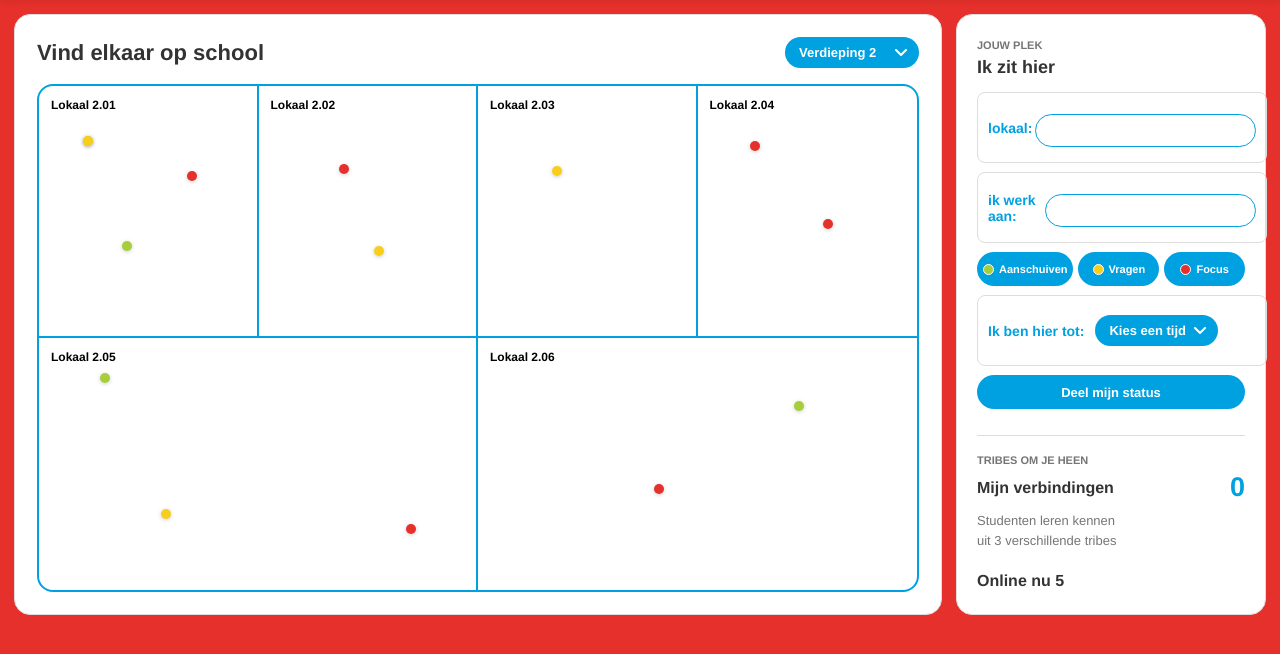
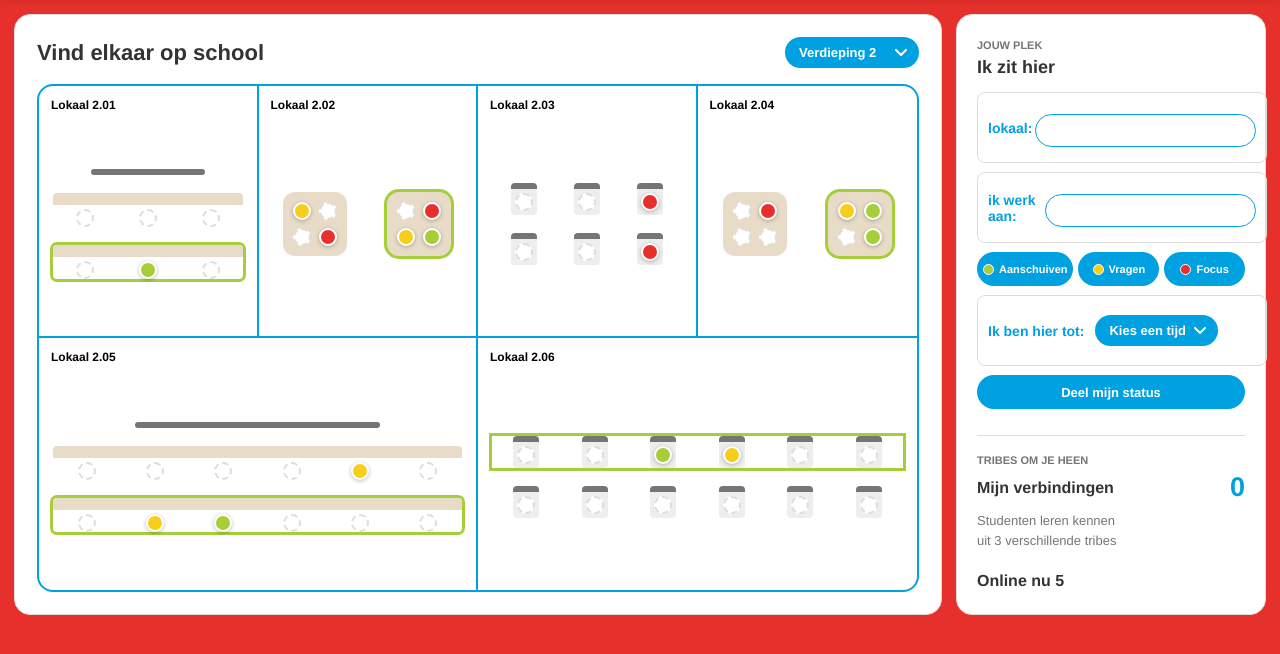
Before and after one commit to skocak123/TribeSpot, a PHP site: page / in a window 1280 px wide. Shown: the part 77-731 px from the top of the page. Run offline with PHP 8.4, Linux system fonts and the light colour scheme.

Commit message:
Tafels in plaats van stipjes, andere volgorde per verdieping
Lokalen zijn nu een klaslokaal, projectruimte of computerlokaal met
stoelen. Per verdieping staat in main.js welk soort lokaal waar komt.

Co-Authored-By: Claude Opus 5.5 <noreply@anthropic.com>

```diff
--- a/css/tribetown.css
+++ b/css/tribetown.css
@@ -147,7 +147,12 @@ h1 {
 
 .room {
   position: relative;
+  display: flex;
+  flex-direction: column;
+  justify-content: center;
+  gap: 18px;
   min-width: 0;
+  padding: 40px 14px 14px;
   border-right: 2px solid var(--hu-blauw);
   border-bottom: 2px solid var(--hu-blauw);
 }
@@ -172,12 +177,77 @@ h1 {
   border-bottom: 0;
 }
 
-.student-dot {
-  position: absolute;
-  width: 10px;
-  height: 10px;
+/* klaslokaal */
+.board {
+  width: 60%;
+  height: 6px;
+  margin: 0 auto;
+  border-radius: 3px;
+  background: var(--grijs);
+}
+
+.desk-row {
+  display: flex;
+  justify-content: space-around;
+  border-top: 12px solid #e8dcc8;
+  border-radius: 4px;
+  padding-top: 4px;
+}
+
+/* projectruimte */
+.project {
+  flex-direction: row;
+  flex-wrap: wrap;
+  align-items: center;
+  justify-content: space-around;
+}
+
+.group {
+  display: grid;
+  grid-template-columns: 1fr 1fr;
+  gap: 8px;
+  padding: 10px;
+  border-radius: 12px;
+  background: #e8dcc8;
+}
+
+/* computerlokaal */
+.pc-row {
+  display: flex;
+  justify-content: space-around;
+}
+
+.pc {
+  padding: 4px;
+  border-top: 6px solid var(--grijs);
+  border-radius: 4px;
+  background: #eee;
+}
+
+/* stoelen: leeg = stippellijn, bezet = statuskleur */
+.seat {
+  display: block;
+  width: 18px;
+  height: 18px;
+  box-sizing: border-box;
+  border: 2px dashed var(--rand);
   border-radius: 50%;
-  box-shadow: 0 1px 4px #0003;
+  background: white;
+}
+
+.seat.green,
+.seat.yellow,
+.seat.red {
+  border: 2px solid white;
+  box-shadow: 0 1px 4px #0004;
+  cursor: pointer;
+}
+
+/* tafel met iemand die aanschuiven aan heeft krijgt een groene rand */
+.desk-row:has(.green),
+.group:has(.green),
+.pc-row:has(.green) {
+  box-shadow: 0 0 0 3px var(--hu-groen);
 }
 
 .status-dot {
@@ -192,20 +262,6 @@ h1 {
 .blue { background: var(--geel); }
 .red { background: var(--hu-rood); }
 .green { background: var(--hu-groen); }
-
-.dot-1 { top: 20%; left: 20%; }
-.dot-2 { top: 34%; left: 68%; }
-.dot-3 { top: 62%; left: 38%; }
-.dot-4 { top: 31%; left: 37%; }
-.dot-5 { top: 64%; left: 53%; }
-.dot-6 { top: 32%; left: 34%; }
-.dot-7 { top: 22%; left: 24%; }
-.dot-8 { top: 53%; left: 57%; }
-.dot-9 { top: 14%; left: 14%; }
-.dot-10 { top: 68%; left: 28%; }
-.dot-11 { top: 74%; left: 84%; }
-.dot-12 { top: 25%; left: 72%; }
-.dot-13 { top: 58%; left: 40%; }
 
 .side-panel {
   display: flex;
--- a/index.html
+++ b/index.html
@@ -39,43 +39,13 @@
       </div>
 
       <div class="map">
-        <section class="room room-one">
-          <h2>Lokaal 2.01</h2>
-          <span class="student-dot blue dot-1" aria-label="Student 1"></span>
-          <span class="student-dot red dot-2" aria-label="Student 2"></span>
-          <span class="student-dot blue dot-1" aria-label="Student 3"></span>
-          <span class="student-dot green dot-3" aria-label="Student 4"></span>
-        </section>
-
-        <section class="room room-two">
-          <h2>Lokaal </h2>
-          <span class="student-dot red dot-4" aria-label="Student 5"></span>
-          <span class="student-dot blue dot-5" aria-label="Student 6"></span>
-        </section>
-
-        <section class="room room-three">
-          <h2>Lokaal </h2>
-          <span class="student-dot blue dot-6" aria-label="Student 7"></span>
-        </section>
-
-        <section class="room room-four">
-          <h2>Lokaal </h2>
-          <span class="student-dot red dot-7" aria-label="Student 8"></span>
-          <span class="student-dot red dot-8" aria-label="Student 9"></span>
-        </section>
-
-        <section class="room room-five">
-          <h2>Lokaal </h2>
-          <span class="student-dot green dot-9" aria-label="Student 10"></span>
-          <span class="student-dot blue dot-10" aria-label="Student 11"></span>
-          <span class="student-dot red dot-11" aria-label="Student 12"></span>
-        </section>
-
-        <section class="room room-six">
-          <h2>Lokaal </h2>
-          <span class="student-dot green dot-12" aria-label="Student 13"></span>
-          <span class="student-dot red dot-13" aria-label="Student 14"></span>
-        </section>
+        <!-- de tafels en stoelen worden gevuld door js/main.js -->
+        <section class="room room-one"><h2>Lokaal 2.01</h2></section>
+        <section class="room room-two"><h2>Lokaal </h2></section>
+        <section class="room room-three"><h2>Lokaal </h2></section>
+        <section class="room room-four"><h2>Lokaal </h2></section>
+        <section class="room room-five"><h2>Lokaal </h2></section>
+        <section class="room room-six"><h2>Lokaal </h2></section>
       </div>
     </section>
 
--- a/js/main.js
+++ b/js/main.js
@@ -1,6 +1,6 @@
 const floorMenu = document.querySelector(".floor-select");
 
-const roomTitles = document.querySelectorAll(".map .room h2");
+const rooms = document.querySelectorAll(".map .room");
 
 const groundFloorNames = [
   "Kantine",
@@ -10,15 +10,79 @@ const groundFloorNames = [
   "Lokaal 0.05",
   "Lokaal 0.06",
 ];
+
+// per verdieping: welk soort lokaal op welke plek staat
+const floorLayouts = [
+  ["project", "project", "klas", "computer", "klas", "computer"],
+  ["klas", "klas", "computer", "project", "project", "computer"],
+  ["klas", "project", "computer", "project", "klas", "computer"],
+  ["computer", "computer", "klas", "project", "computer", "klas"],
+  ["project", "klas", "project", "computer", "klas", "project"],
+];
+
+// een stoel: meestal leeg, soms een student met een status
+function seat() {
+  const kans = Math.random();
+  if (kans < 0.1) return '<span class="seat green" title="Aanschuiven"></span>';
+  if (kans < 0.2) return '<span class="seat yellow" title="Vragen"></span>';
+  if (kans < 0.3) return '<span class="seat red" title="Focus"></span>';
+  return '<span class="seat"></span>';
+}
+
+function seats(amount) {
+  let html = "";
+  for (let i = 0; i < amount; i++) {
+    html += seat();
+  }
+  return html;
+}
+
+function pcs(amount) {
+  let html = "";
+  for (let i = 0; i < amount; i++) {
+    html += '<span class="pc">' + seat() + "</span>";
+  }
+  return html;
+}
+
+// brede lokalen (5 en 6) krijgen meer stoelen per rij
+function roomLayout(type, wide) {
+  const perRow = wide ? 6 : 3;
+
+  if (type === "klas") {
+    return '<div class="board"></div>' +
+      '<div class="desk-row">' + seats(perRow) + "</div>" +
+      '<div class="desk-row">' + seats(perRow) + "</div>";
+  }
+
+  if (type === "project") {
+    let html = "";
+    const groups = wide ? 3 : 2;
+    for (let i = 0; i < groups; i++) {
+      html += '<div class="group">' + seats(4) + "</div>";
+    }
+    return html;
+  }
+
+  return '<div class="pc-row">' + pcs(perRow) + "</div>" +
+    '<div class="pc-row">' + pcs(perRow) + "</div>";
+}
+
 function showFloor(floor) {
-  for (let i = 0; i < roomTitles.length; i++) {
+  for (let i = 0; i < rooms.length; i++) {
+    let title = "Lokaal " + floor + ".0" + (i + 1);
     if (floor === 0) {
-      roomTitles[i].textContent = groundFloorNames[i];
-    } else {
-      roomTitles[i].textContent = "Lokaal " + floor + ".0" + (i + 1);
+      title = groundFloorNames[i];
     }
+
+    const type = floorLayouts[floor][i];
+    const wide = i >= 4;
+
+    rooms[i].classList.toggle("project", type === "project");
+    rooms[i].innerHTML = "<h2>" + title + "</h2>" + roomLayout(type, wide);
   }
 }
+
 floorMenu.addEventListener("change", function () {
   showFloor(Number(floorMenu.value));
 });
```
